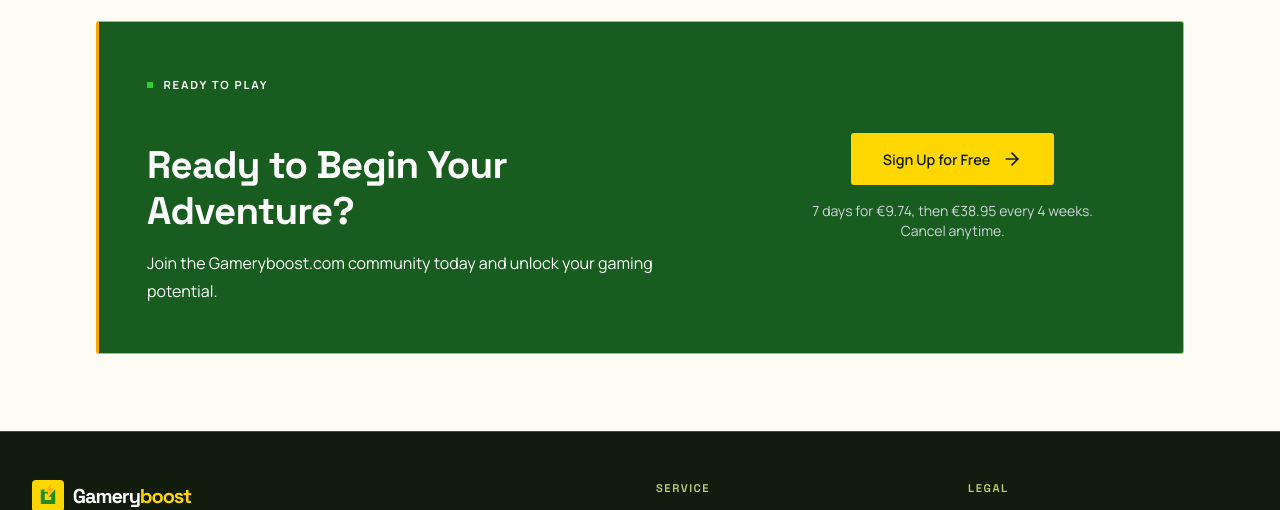
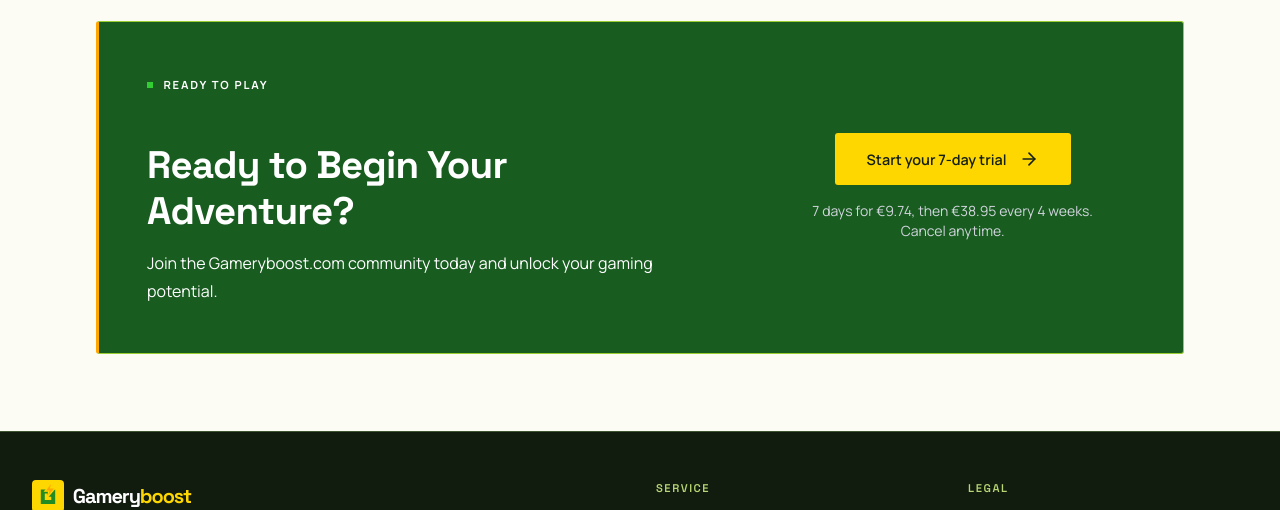
Before and after one commit to adavice/Gameryboost-26, a website: page index.html in a window 1280 px wide. Shown: the part 3880-4390 px from the top of the page. Drawn offline with Linux system fonts and the light colour scheme.

Commit message:
Update index.html

```diff
--- a/index.html
+++ b/index.html
@@ -878,7 +878,7 @@
               </div>
               <div class="flex flex-col sm:flex-column w-100 items-center sm:items-center gap-4">
                 <a href="signup.html" class="hero-cta">
-                  Sign Up for Free
+                  Start your 7-day trial
                   <svg class="w-5 h-5" fill="none" stroke="currentColor" viewBox="0 0 24 24">
                     <path stroke-linecap="round" stroke-linejoin="round" stroke-width="2" d="M5 12h14" />
                     <path stroke-linecap="round" stroke-linejoin="round" stroke-width="2" d="m12 5 7 7-7 7" />
```
